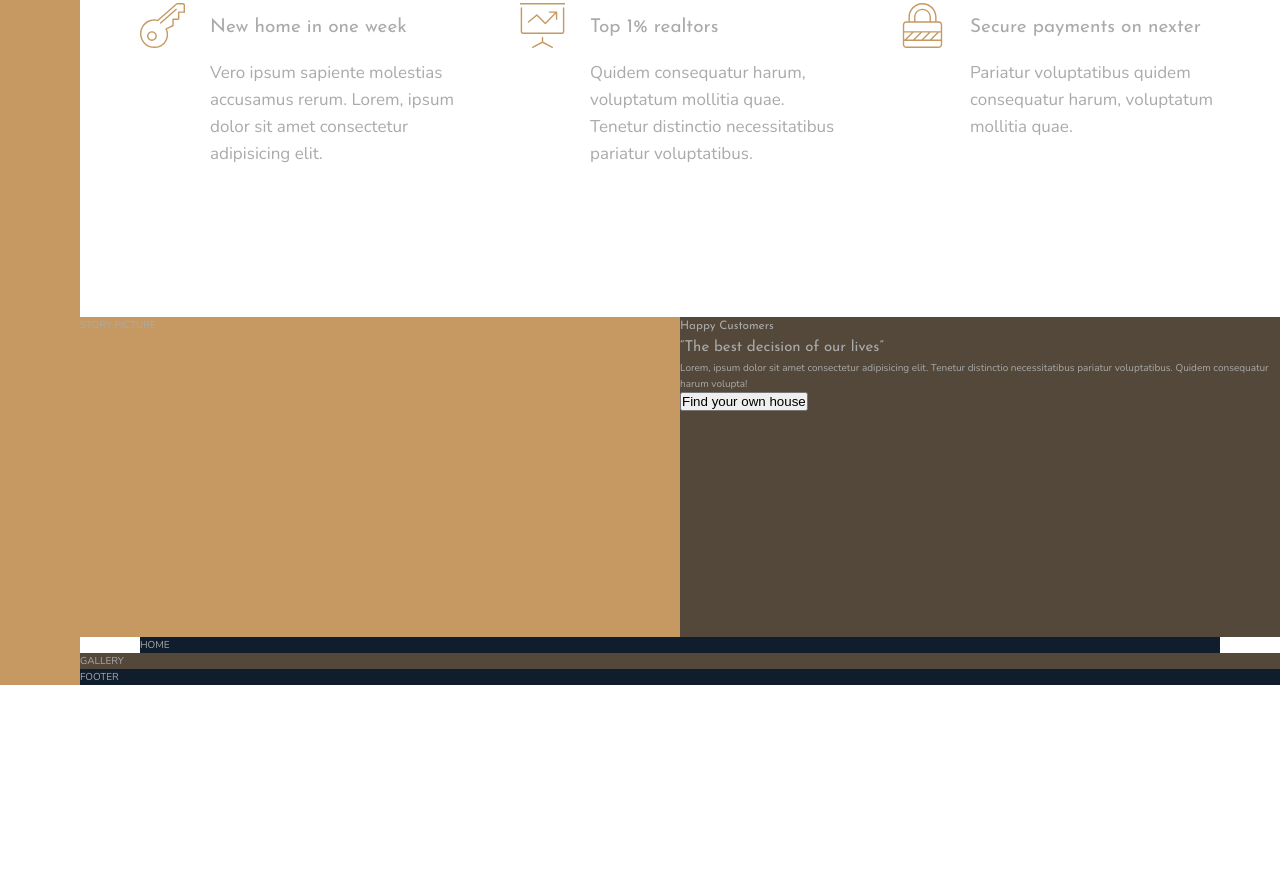
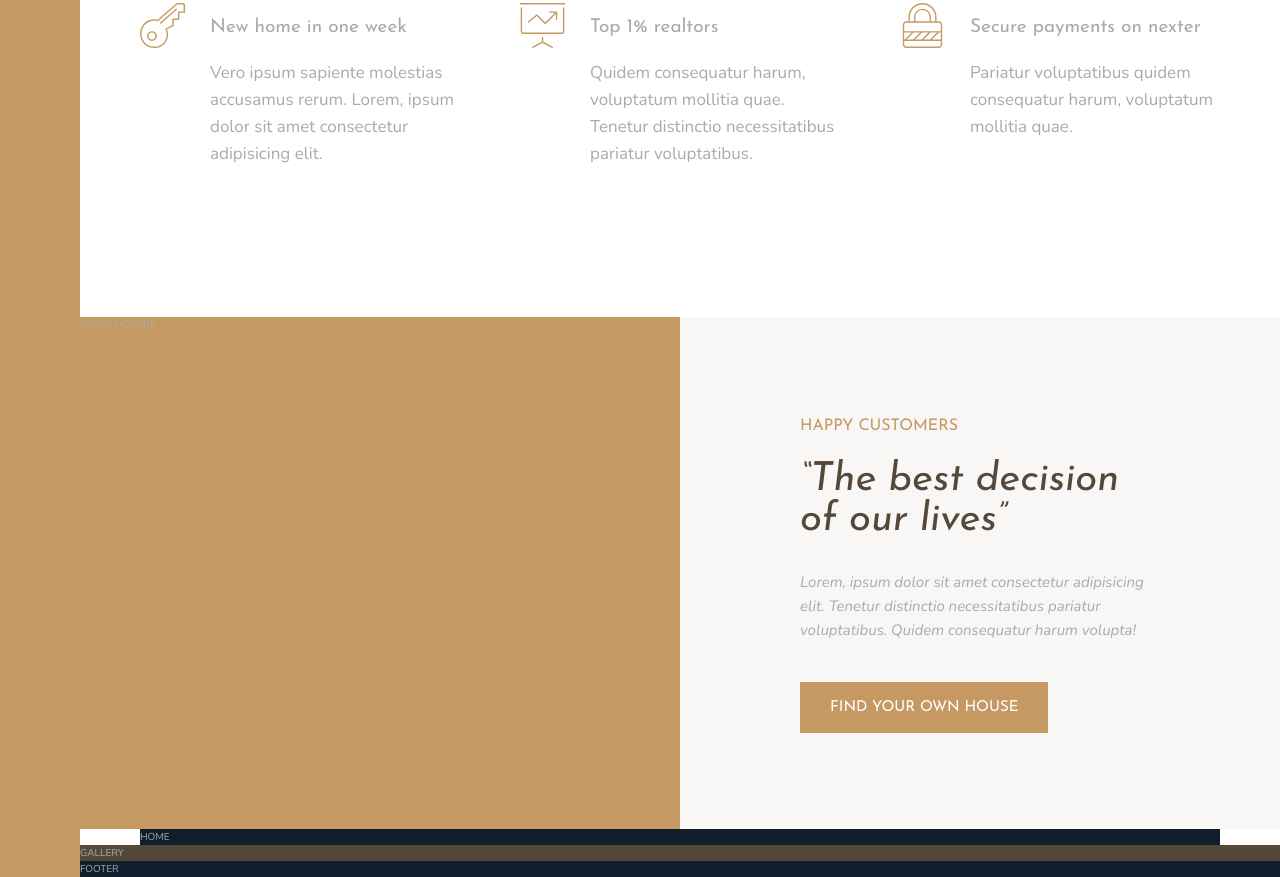
Before and after one commit to Mechack08/Nexter, a website: page index.html in a window 1280 px wide. Shown: the part 991-1868 px from the top of the page. Before the commit the page ends 1676 px from the top, so only its background shows below. Drawn offline with nearby package versions, Linux system fonts and the light colour scheme.

Commit message:
Sass compile

```diff
--- a/css/style.css
+++ b/css/style.css
@@ -17,12 +17,26 @@ body {
 
 .container {
   display: grid;
-  grid-template-rows: 80vh min-content 40vh repeat(3, min-content);
+  grid-template-rows: 80vh min-content 40vw repeat(3, min-content);
   grid-template-columns: [sidebar-start] 8rem [sidebar-end full-start] minmax(6rem, 1fr) [center-start] repeat(8, [col-start] minmax(min-content, 14rem) [col-end]) [center-end] minmax(6rem, 1fr) [full-end]; }
 
 .heading-1, .heading-2, .heading-3, .heading-4 {
   font-family: "Josefin Sans", sans-serif;
   font-weight: 400; }
+
+.heading-2 {
+  font-size: 4rem;
+  font-style: italic;
+  line-height: 1; }
+  .heading-2--light {
+    color: #f9f7f6; }
+  .heading-2--dark {
+    color: #54483a; }
+
+.heading-3 {
+  font-size: 1.6rem;
+  color: #c69963;
+  text-transform: uppercase; }
 
 .heading-4 {
   font-size: 1.9rem; }
@@ -30,6 +44,32 @@ body {
     color: #f9f7f6; }
   .heading-4--dark {
     color: #54483a; }
+
+.btn {
+  background-color: #c69963;
+  color: #fff;
+  border: none;
+  border-radius: 0;
+  font-family: "Josefin Sans", sans-serif;
+  font-size: 1.5rem;
+  text-transform: uppercase;
+  padding: 1.8rem 3rem;
+  cursor: pointer;
+  transition: all 0.3s ease-out; }
+  .btn:hover {
+    background-color: #b28451; }
+
+.mb-sm {
+  margin-bottom: 2rem; }
+
+.mb-md {
+  margin-bottom: 3rem; }
+
+.mb-lg {
+  margin-bottom: 4rem; }
+
+.mb-hg {
+  margin-bottom: 8rem; }
 
 .sidebar {
   background-color: #c69963;
@@ -71,8 +111,18 @@ body {
   grid-column: full-start / col-end 4; }
 
 .story__content {
-  background-color: #54483a;
-  grid-column: col-start 5 / full-end; }
+  background-color: #f9f7f6;
+  grid-column: col-start 5 / full-end;
+  padding: 6rem 12rem;
+  display: flex;
+  flex-direction: column;
+  justify-content: center;
+  align-items: start; }
+
+.story__text {
+  font-size: 1.5rem;
+  font-style: italic;
+  margin-bottom: 4rem; }
 
 .homes {
   background-color: #101d2c;
```
